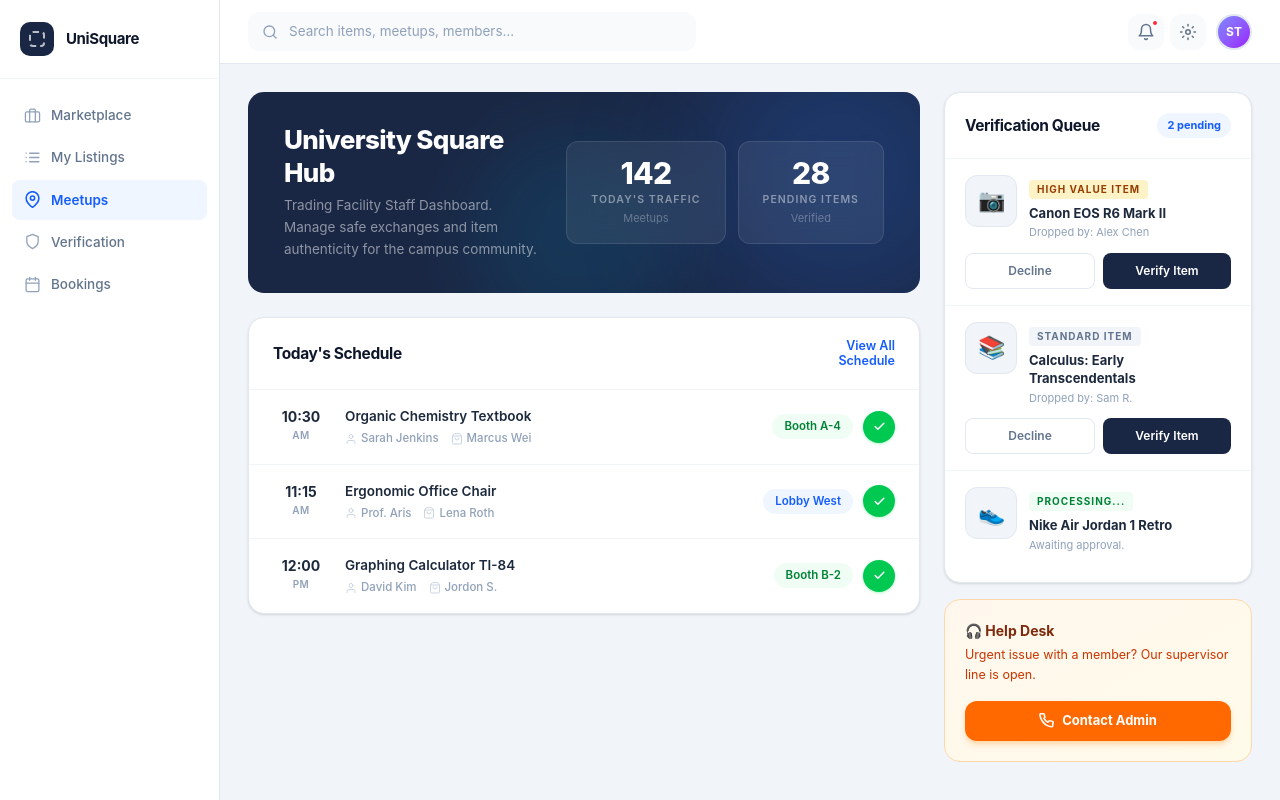
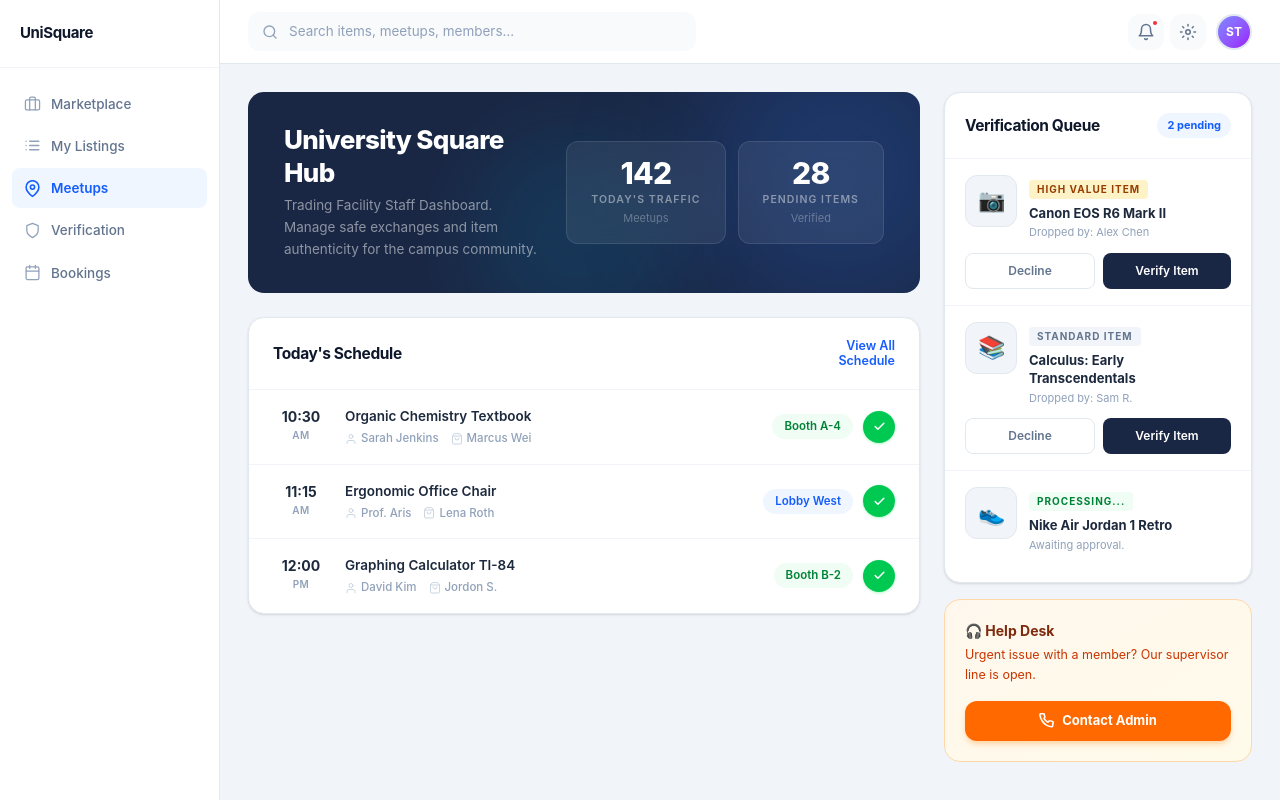
Before and after one commit to Dev-astators/campus-marketplace, a React (Vite) app in the folder client/: page /staff-dashboard in a window 1280 px wide. Built offline with nearby package versions, Linux system fonts and the light colour scheme; no server answers.

Commit message:
refactor: remove LogoMark component from Sidebar

```diff
--- a/client/src/components/staff-dashboard/Sidebar.jsx
+++ b/client/src/components/staff-dashboard/Sidebar.jsx
@@ -6,7 +6,6 @@ export default function Sidebar({ activeNav, onNavChange }) {
     <aside className="fixed top-0 left-0 h-screen w-55 bg-white border-r border-slate-200 flex flex-col z-50">
       {/* Logo */}
       <div className="flex items-center gap-3 px-5 py-5.5 border-b border-slate-100">
-        <LogoMark />
         <span className="font-bold text-[15px] text-slate-900 tracking-tight">
           UniSquare
         </span>
@@ -40,11 +39,3 @@ export default function Sidebar({ activeNav, onNavChange }) {
     </aside>
   );
 }
-
-function LogoMark() {
-  return (
-    <div className="w-8.5 h-8.5 bg-[#1a2744] rounded-[10px] flex items-center justify-center shrink-0">
-      <div className="w-4 h-4 border-[2.5px] border-dashed border-white/70 rounded" />
-    </div>
-  );
-}
```
Also changed, not shown: 1 other file (tests, documents, lock files or other folders).
